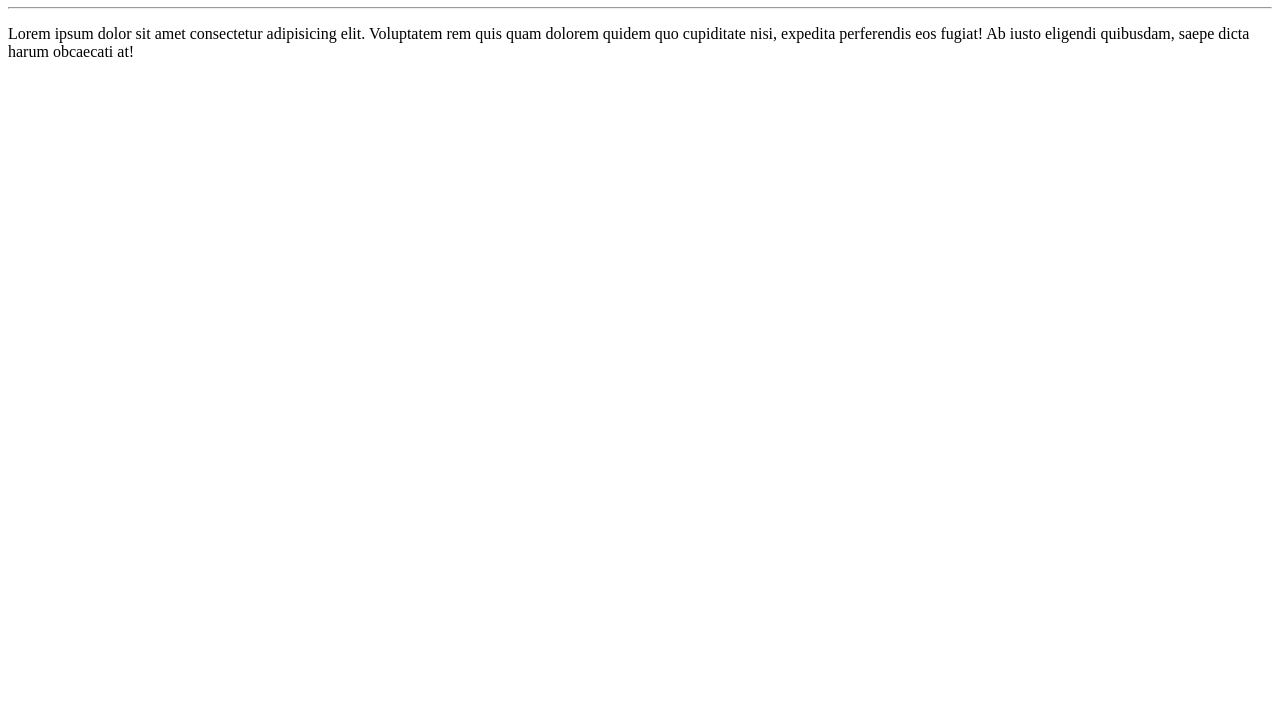
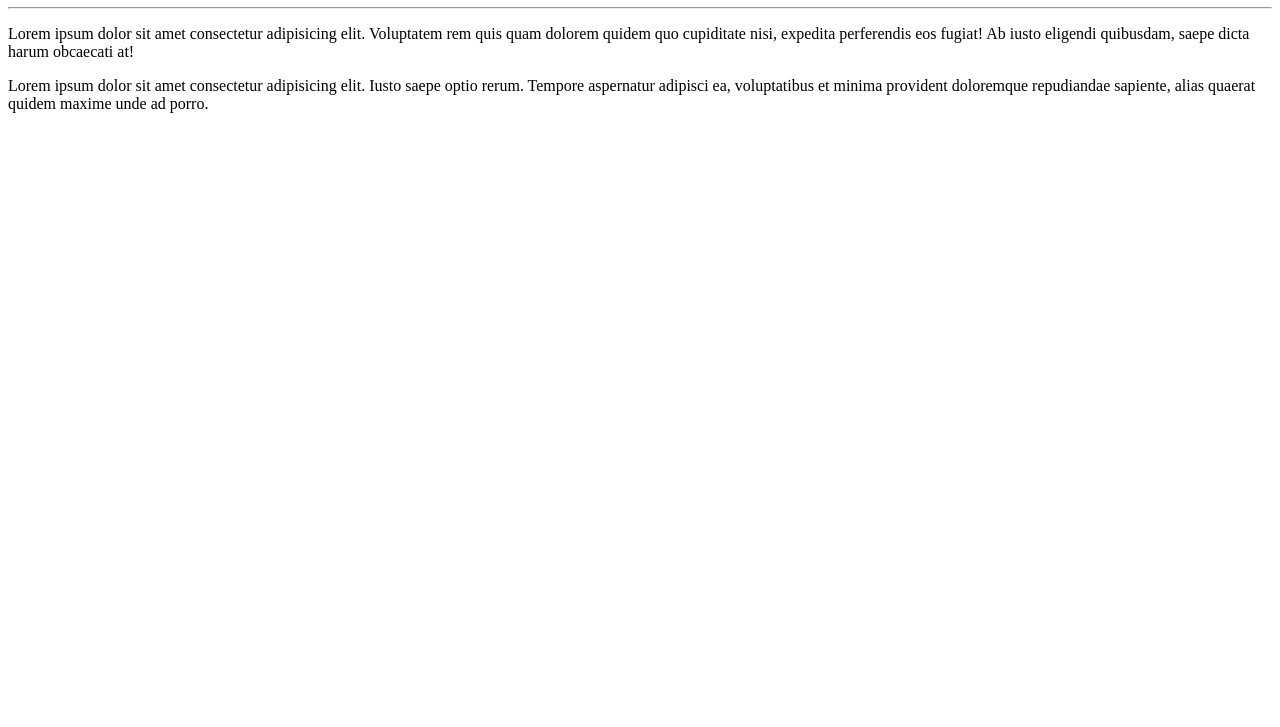
Before and after one commit to afcluispaulo/Ola-Mundo, a plain HTML site: page site-exemplo/index.html in a window 1280 px wide. Shown: the part 73-800 px from the top of the page. Drawn offline with Linux system fonts and the light colour scheme.

Commit message:
adicionei um parágrafo

```diff
--- a/site-exemplo/index.html
+++ b/site-exemplo/index.html
@@ -10,5 +10,6 @@
     <h1>Olá, Mundo!</h1>
     <hr>
     <p>Lorem ipsum dolor sit amet consectetur adipisicing elit. Voluptatem rem quis quam dolorem quidem quo cupiditate nisi, expedita perferendis eos fugiat! Ab iusto eligendi quibusdam, saepe dicta harum obcaecati at!</p>
+    <p>Lorem ipsum dolor sit amet consectetur adipisicing elit. Iusto saepe optio rerum. Tempore aspernatur adipisci ea, voluptatibus et minima provident doloremque repudiandae sapiente, alias quaerat quidem maxime unde ad porro.</p>
 </body>
 </html>
```
